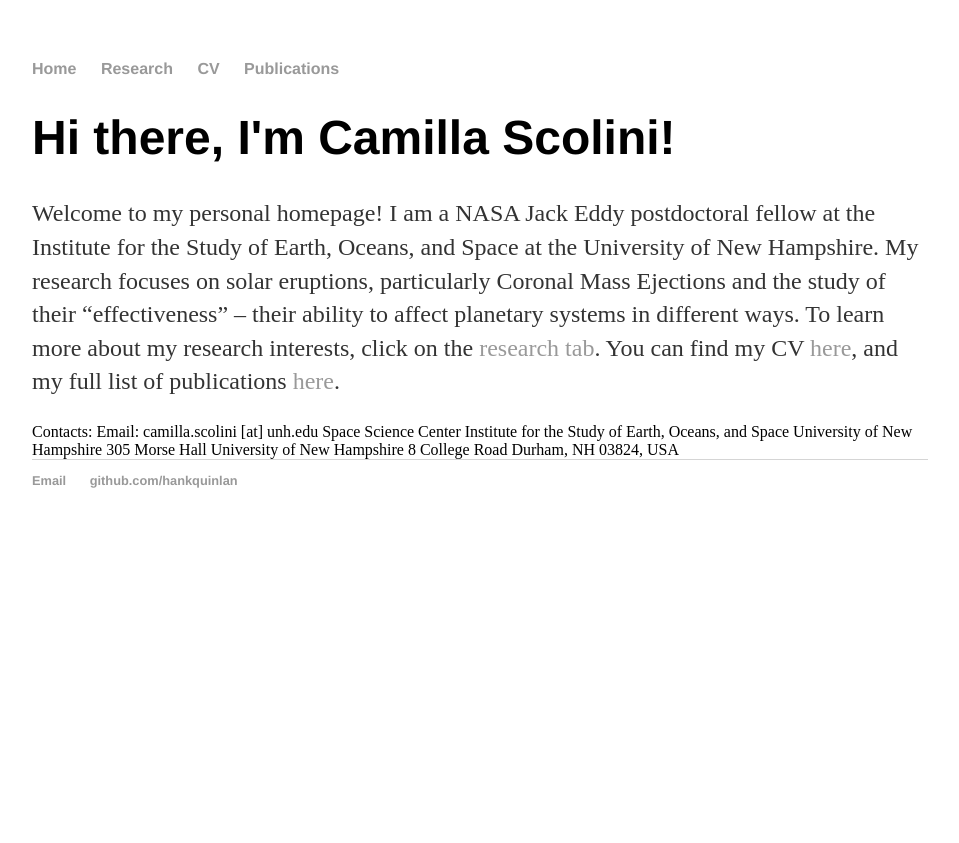
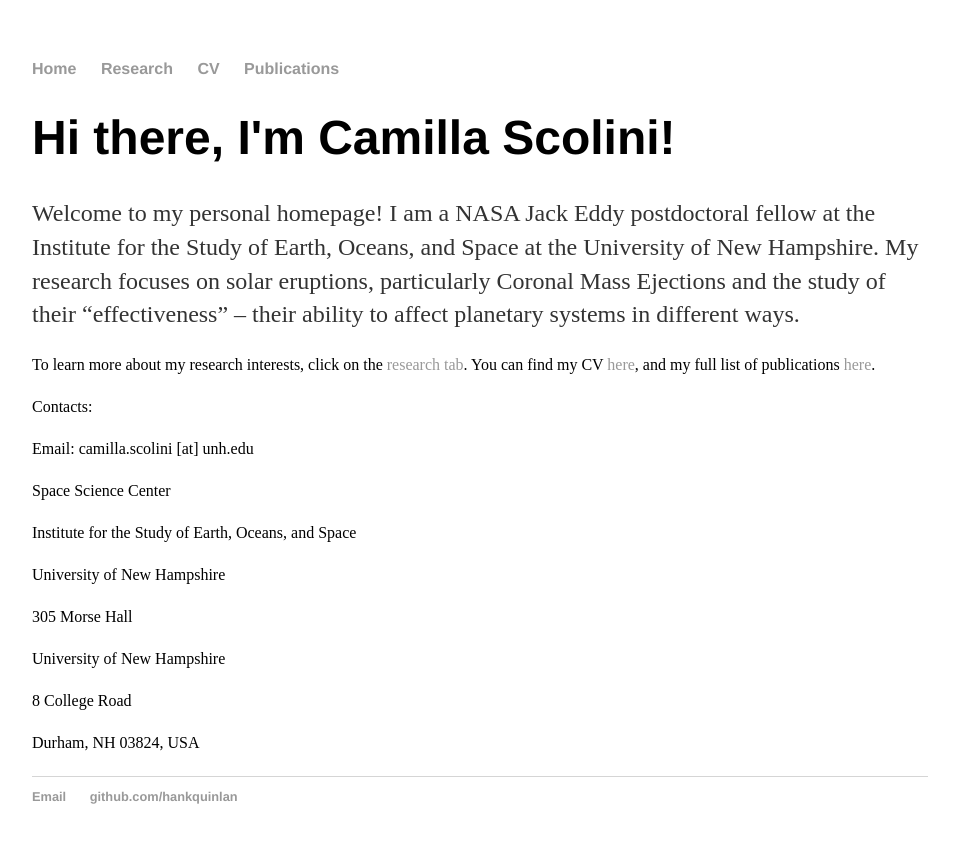
Before and after one commit to scolini/scolini.github.io, a Jekyll site: the page built from index.html, in a window 1280 px wide. Shown: the top 843 px of the page, without its empty margins (160-1119 px from the left). Built offline with Jekyll 4.4.1, drawn with Linux system fonts in a browser that asks for light colours; part of the change alters nothing that is shown.

```diff
--- a/index.html
+++ b/index.html
@@ -10,23 +10,23 @@ title: Camilla Scolini
 		at the University of New Hampshire.
 		My research focuses on solar eruptions,
 		particularly Coronal Mass Ejections and the study of their “effectiveness”
-		– their ability to affect planetary systems in different ways.
+		– their ability to affect planetary systems in different ways.</p>
 
-		To learn more about my research interests, click on the <a href="/research">research tab</a>.
+	</p>To learn more about my research interests, click on the <a href="/research">research tab</a>.
 		You can find my CV <a href="/cv">here</a>, and my full list of publications <a href="/publications">here</a>.</p>
 
-		Contacts:
+	</p>Contacts:</p>
 
-		Email: camilla.scolini [at] unh.edu
+	</p>Email: camilla.scolini [at] unh.edu</p>
 
-		Space Science Center
-		Institute for the Study of Earth, Oceans, and Space
-		University of New Hampshire
+	</p>Space Science Center</p>
+	</p>Institute for the Study of Earth, Oceans, and Space</p>
+	</p>University of New Hampshire</p>
 
-		305 Morse Hall
-		University of New Hampshire
-		8 College Road
-		Durham, NH 03824, USA
+	</p>305 Morse Hall
+	</p>University of New Hampshire
+	</p>8 College Road
+	</p>Durham, NH 03824, USA</p>
 
 
 </div><!-- /.blurb -->
```
